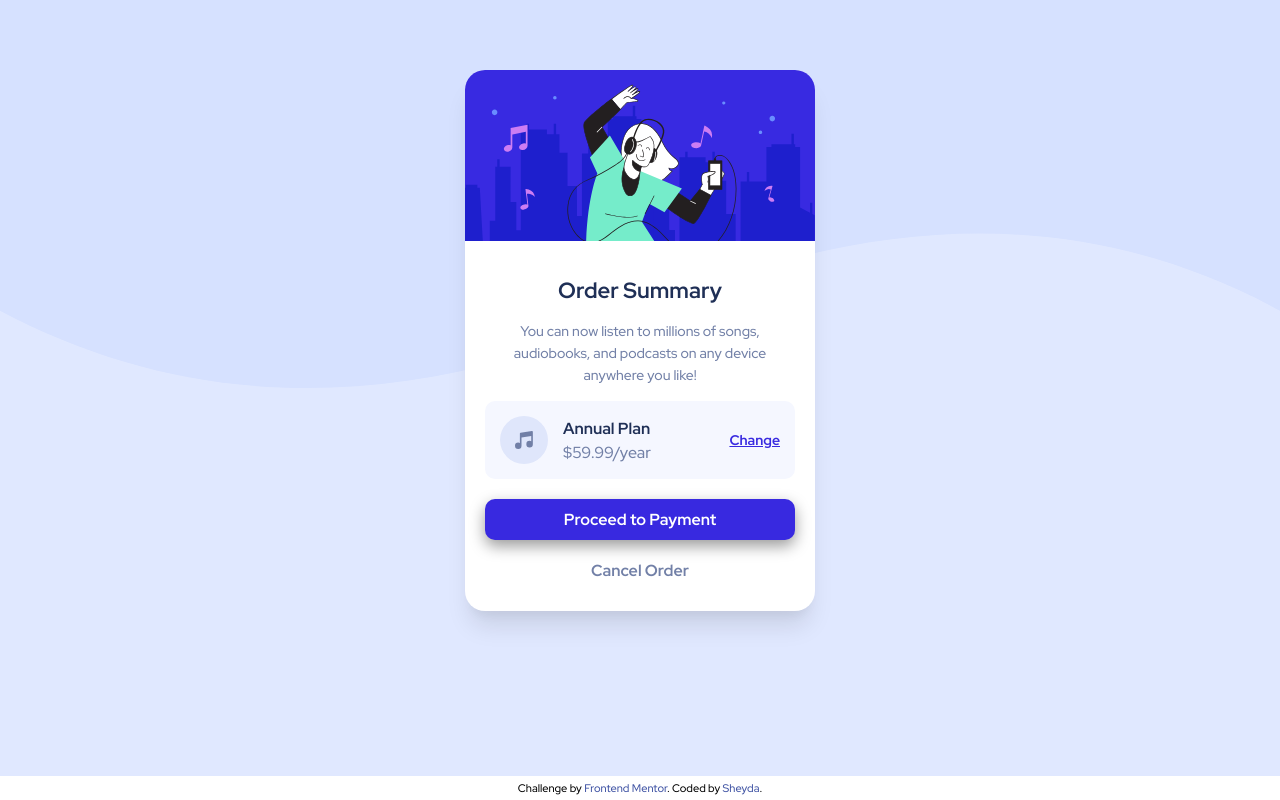
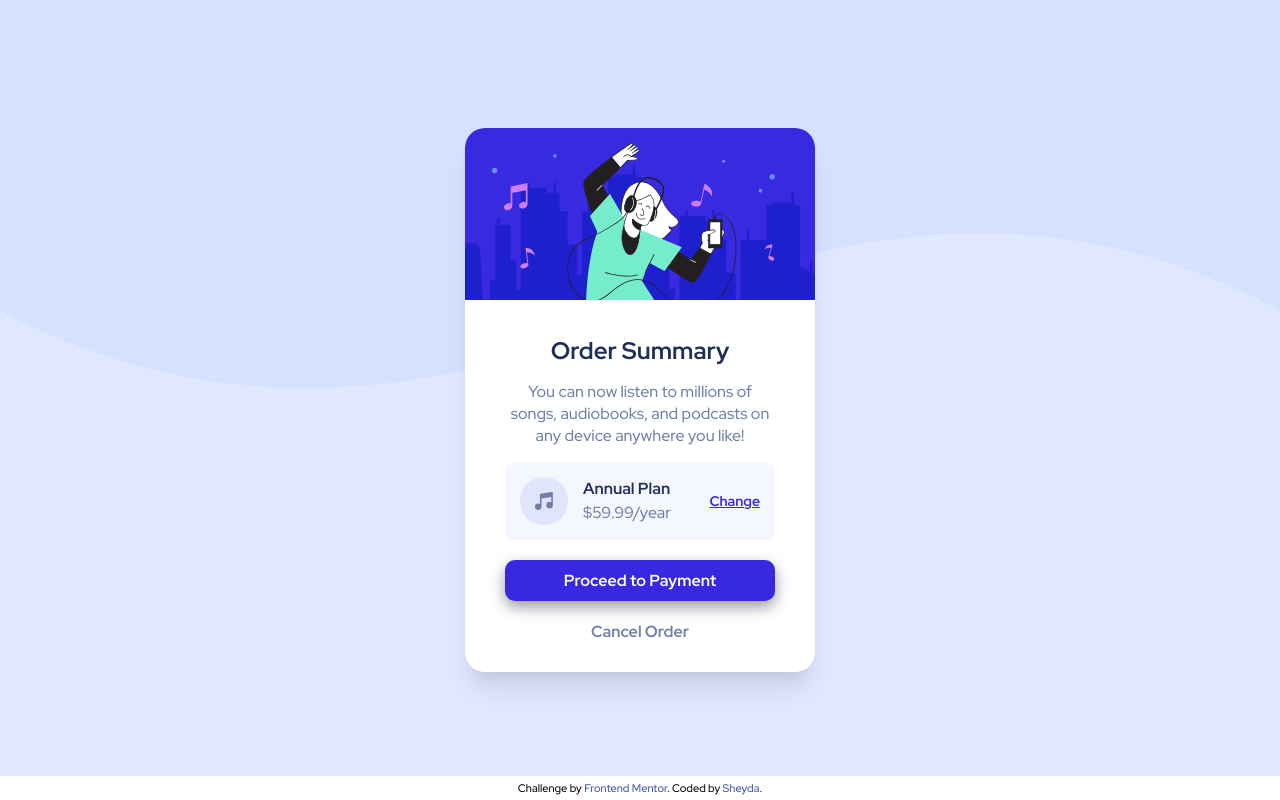
Before and after one commit to sheyda99/order-summary-component, a plain HTML site: page index.html in a window 1280 px wide. Drawn offline with Linux system fonts and the light colour scheme.

Commit message:
Fixing some design details

```diff
--- a/style.css
+++ b/style.css
@@ -12,6 +12,7 @@ a {
 }
 
 body {
+    height: 100vh;
     background-color: #e0e8ff;
     background-image: url("../images/pattern-background-desktop.svg");
     background-repeat: no-repeat;
@@ -27,7 +28,6 @@ main {
 }
 
 .card {
-    margin: 70px 20px;
     max-width: 350px;
     background-color: #fff;
     border-radius: 20px;
@@ -40,16 +40,14 @@ main {
     border-top-right-radius: 20px;
 }
 .card .card-body {
-    padding: 30px 20px;
+    padding: 30px 40px;
 }
 .card .card-body h2 {
     margin-bottom: 15px;
     color: #1f2f56;
-    font-size: 22px;
     font-weight: 700;
 }
 .card .card-body > p {
-    font-size: 14px;
     font-weight: 500;
     line-height: 22px;
 }
@@ -109,10 +107,15 @@ main {
 
 @media (max-width: 375px) {
     body {
+        height: auto;
         background-image: url("../images/pattern-background-mobile.svg");
     }
 
     .card {
+        margin: 70px 20px;
         max-width: 100%;
     }
+    .card .card-body {
+        padding: 30px 20px;
+    }
 }
```
